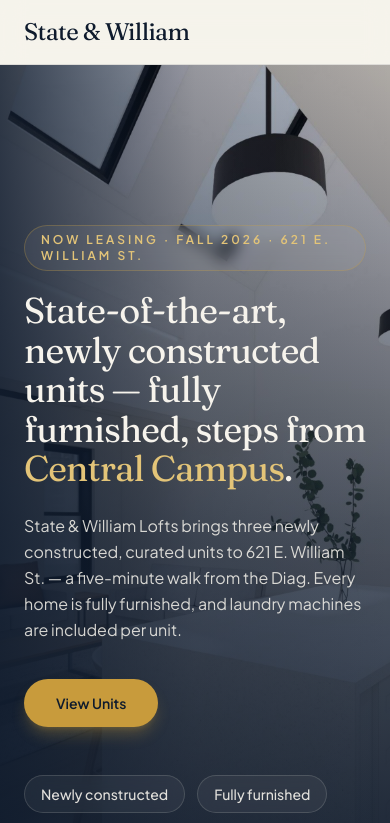
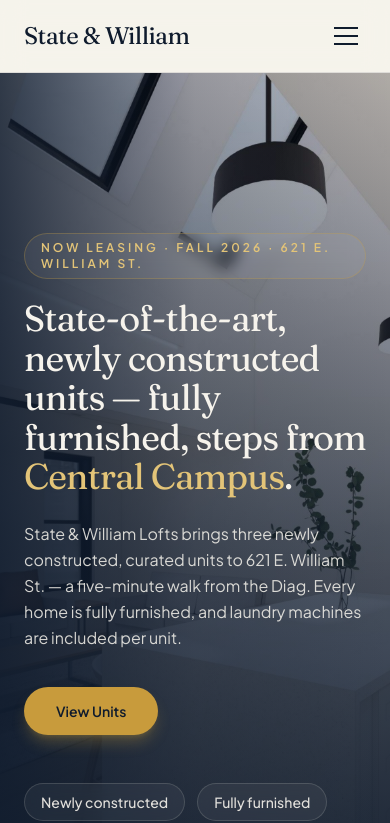
Before and after one commit to Zfarah-wssa/State-and-William-Lofts, a Next.js app: page / in a window 390 px wide. Shown: the top 823 px of the page. Built offline with nearby package versions, Linux system fonts and the light colour scheme; no server answers.

Commit message:
Add mobile hamburger menu to SiteHeader

```diff
--- a/src/components/SiteHeader.tsx
+++ b/src/components/SiteHeader.tsx
@@ -6,6 +6,7 @@ import { ChatBot } from "@/components/ChatBot";
 
 export function SiteHeader() {
   const [tourOpen, setTourOpen] = useState(false);
+  const [menuOpen, setMenuOpen] = useState(false);
 
   return (
     <>
@@ -13,7 +14,7 @@ export function SiteHeader() {
 
       <header className="sticky top-0 z-50 border-b border-ink/10 bg-stone/80 backdrop-blur-md">
         <div className="mx-auto flex max-w-7xl items-center justify-between px-6 py-4 lg:px-10">
-          <Link href="/" className="flex items-baseline gap-2">
+          <Link href="/" className="flex items-baseline gap-2" onClick={() => setMenuOpen(false)}>
             <span className="font-display text-2xl tracking-tight text-ink">
               State &amp; William
             </span>
@@ -22,33 +23,23 @@ export function SiteHeader() {
             </span>
           </Link>
 
+          {/* Desktop nav */}
           <nav className="hidden items-center gap-8 md:flex">
-            <a
-              href="/#listings"
-              className="text-sm font-medium text-slate transition-colors hover:text-ink"
-            >
+            <a href="/#listings" className="text-sm font-medium text-slate transition-colors hover:text-ink">
               Listings
             </a>
-            <Link
-              href="/location"
-              className="text-sm font-medium text-slate transition-colors hover:text-ink"
-            >
+            <Link href="/location" className="text-sm font-medium text-slate transition-colors hover:text-ink">
               Location
             </Link>
-            <a
-              href="/#resident-life"
-              className="text-sm font-medium text-slate transition-colors hover:text-ink"
-            >
+            <a href="/#resident-life" className="text-sm font-medium text-slate transition-colors hover:text-ink">
               Resident Life
             </a>
-            <Link
-              href="/contact"
-              className="text-sm font-medium text-slate transition-colors hover:text-ink"
-            >
+            <Link href="/contact" className="text-sm font-medium text-slate transition-colors hover:text-ink">
               Contact
             </Link>
           </nav>
 
+          <div className="flex items-center gap-3">
             <button
               type="button"
               onClick={() => setTourOpen(true)}
@@ -56,7 +47,63 @@ export function SiteHeader() {
             >
               Tour a Loft
             </button>
+
+            {/* Hamburger — mobile only */}
+            <button
+              type="button"
+              aria-label={menuOpen ? "Close menu" : "Open menu"}
+              onClick={() => setMenuOpen((o) => !o)}
+              className="flex h-10 w-10 flex-col items-center justify-center gap-1.5 md:hidden"
+            >
+              <span className={`block h-0.5 w-6 bg-ink transition-all duration-200 ${menuOpen ? "translate-y-2 rotate-45" : ""}`} />
+              <span className={`block h-0.5 w-6 bg-ink transition-all duration-200 ${menuOpen ? "opacity-0" : ""}`} />
+              <span className={`block h-0.5 w-6 bg-ink transition-all duration-200 ${menuOpen ? "-translate-y-2 -rotate-45" : ""}`} />
+            </button>
           </div>
+        </div>
+
+        {/* Mobile dropdown */}
+        {menuOpen && (
+          <nav className="border-t border-ink/10 bg-stone/95 px-6 pb-6 pt-4 md:hidden">
+            <div className="flex flex-col gap-1">
+              <a
+                href="/#listings"
+                onClick={() => setMenuOpen(false)}
+                className="rounded-lg px-3 py-3 text-base font-medium text-slate transition-colors hover:bg-ink/5 hover:text-ink"
+              >
+                Listings
+              </a>
+              <Link
+                href="/location"
+                onClick={() => setMenuOpen(false)}
+                className="rounded-lg px-3 py-3 text-base font-medium text-slate transition-colors hover:bg-ink/5 hover:text-ink"
+              >
+                Location
+              </Link>
+              <a
+                href="/#resident-life"
+                onClick={() => setMenuOpen(false)}
+                className="rounded-lg px-3 py-3 text-base font-medium text-slate transition-colors hover:bg-ink/5 hover:text-ink"
+              >
+                Resident Life
+              </a>
+              <Link
+                href="/contact"
+                onClick={() => setMenuOpen(false)}
+                className="rounded-lg px-3 py-3 text-base font-medium text-slate transition-colors hover:bg-ink/5 hover:text-ink"
+              >
+                Contact
+              </Link>
+              <button
+                type="button"
+                onClick={() => { setMenuOpen(false); setTourOpen(true); }}
+                className="mt-2 w-full rounded-full bg-ink py-3 text-sm font-semibold text-stone transition-colors hover:bg-ink-soft"
+              >
+                Tour a Loft
+              </button>
+            </div>
+          </nav>
+        )}
       </header>
     </>
   );
```
Lines whose indentation alone changed are shown as unchanged.
